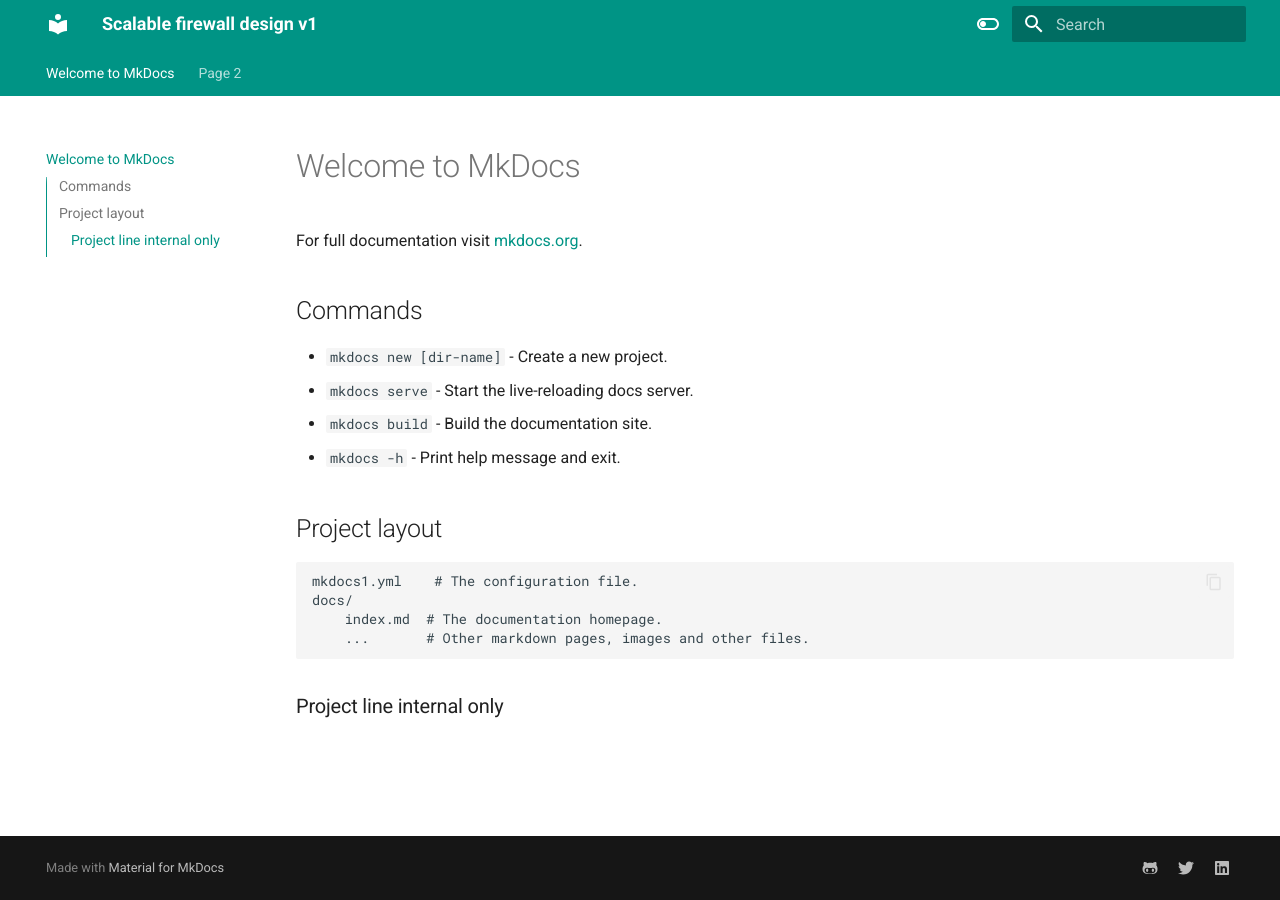
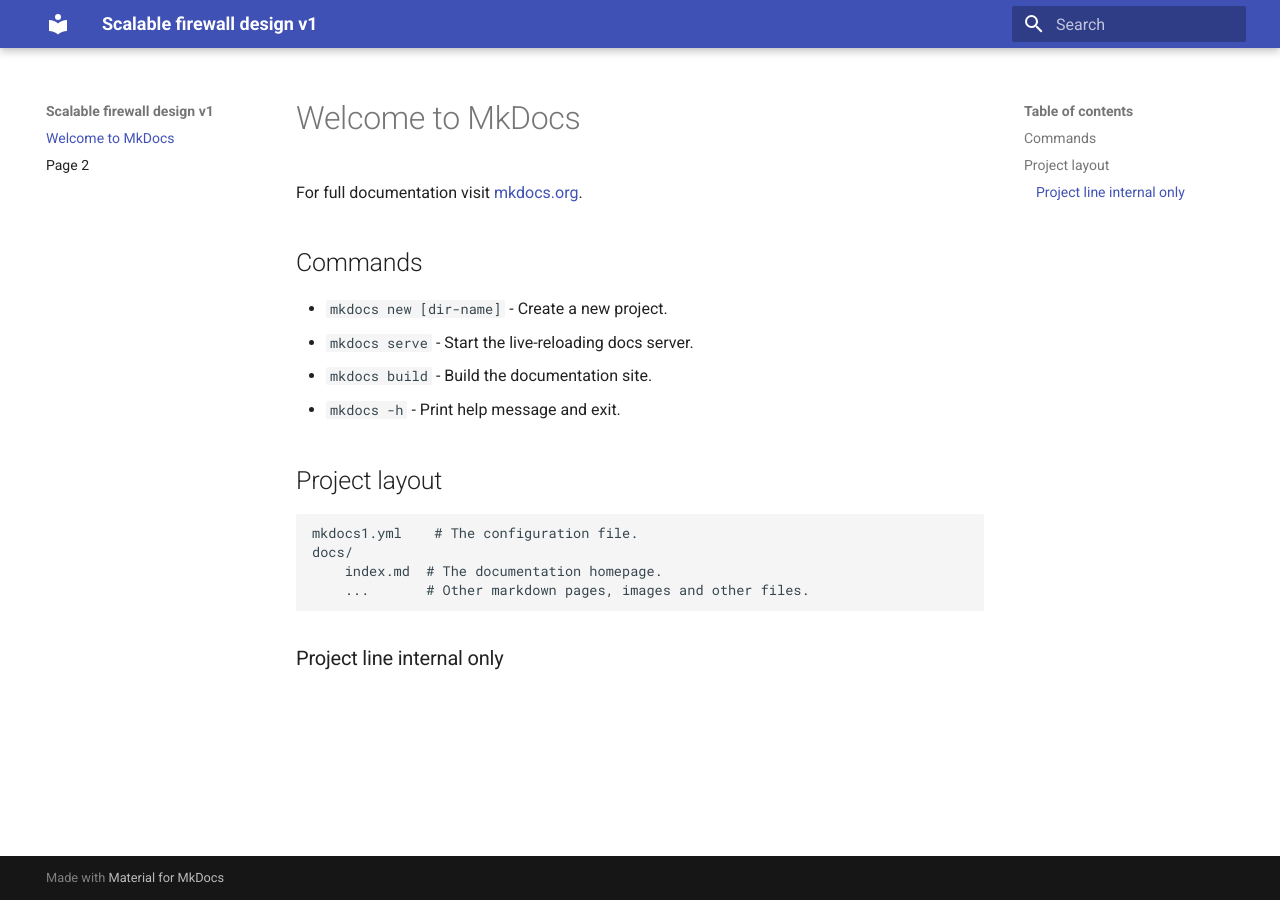
Before and after one commit to munibshah/munibshah.github.io, an MkDocs documentation site: the page built from docs/index.md, in a window 1280 px wide. Built offline with MkDocs 1.6.1 and Material for MkDocs 9.7.7, drawn with Linux system fonts in a browser that asks for light colours.

Commit message:
Update mkdocs.yml

```diff
--- a/mkdocs.yml
+++ b/mkdocs.yml
@@ -1,53 +1,3 @@
 site_name: Scalable firewall design v1
 theme:
   name: material
-  features:
-    - navigation.tabs
-    - navigation.sections
-    - toc.integrate
-    - navigation.top
-    - search.suggest
-    - search.highlight
-    - content.tabs.link
-    - content.code.annotation
-    - content.code.copy
-  language: en
-  palette:
-    - scheme: default
-      toggle:
-        icon: material/toggle-switch-off-outline
-        name: Switch to dark mode
-      primary: teal
-      accent: purple
-    - scheme: slate
-      toggle:
-        icon: material/toggle-switch
-        name: Switch to light mode
-      primary: teal
-      accent: lime
-
-extra:
-  social:
-    - icon: fontawesome/brands/github-alt
-      link: https://github.com/james-willett
-    - icon: fontawesome/brands/twitter
-      link: https://twitter.com/TheJamesWillett
-    - icon: fontawesome/brands/linkedin
-      link: https://www.linkedin.com/in/willettjames/
-
-markdown_extensions:
-  - pymdownx.highlight:
-      anchor_linenums: true
-  - pymdownx.inlinehilite
-  - pymdownx.snippets
-  - admonition
-  - pymdownx.arithmatex:
-      generic: true
-  - footnotes
-  - pymdownx.details
-  - pymdownx.superfences
-  - pymdownx.mark
-  - attr_list
-  - pymdownx.emoji:
-      emoji_index: !!python/name:materialx.emoji.twemoji
-      emoji_generator: !!python/name:materialx.emoji.to_svg
```
